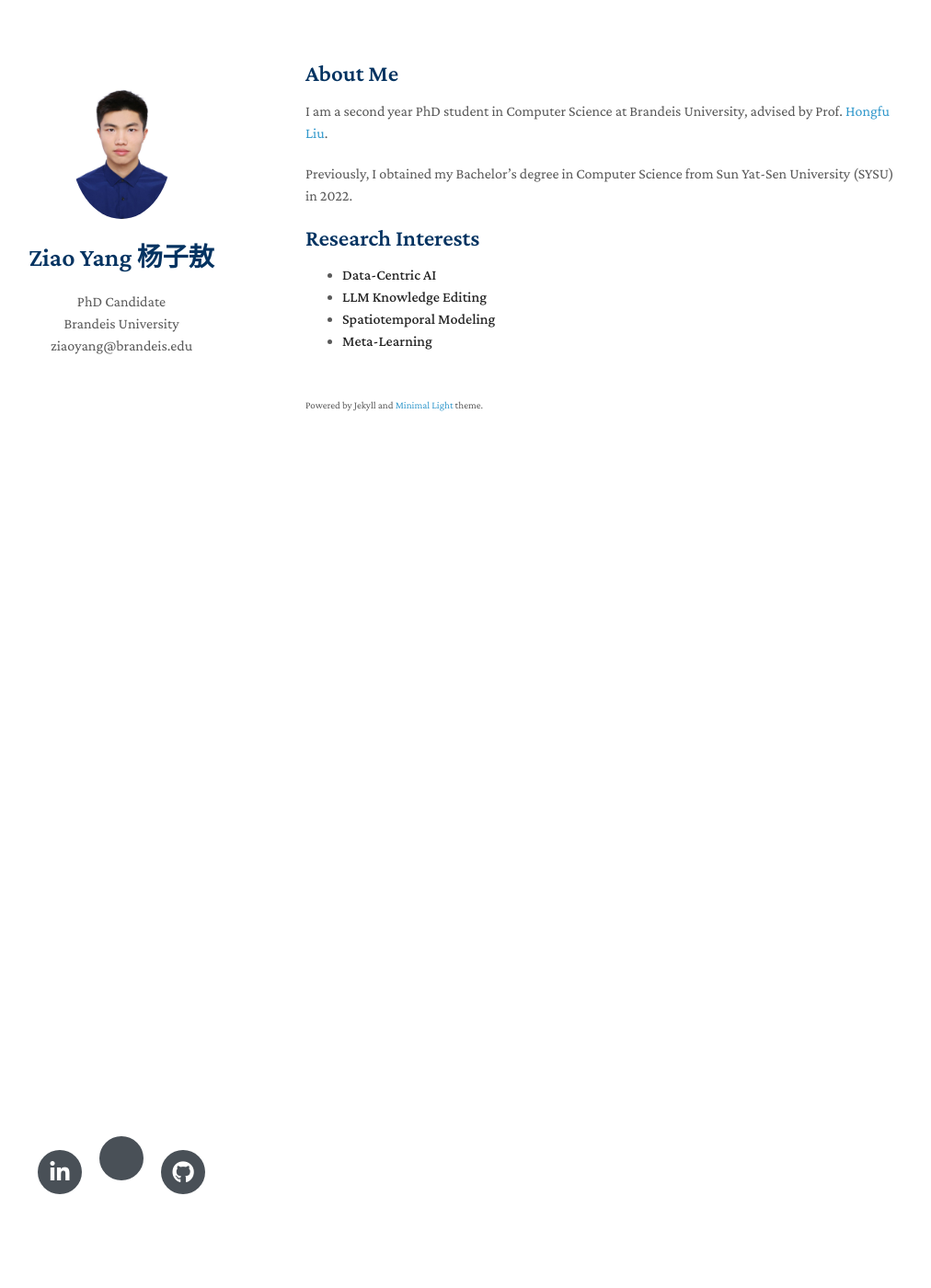
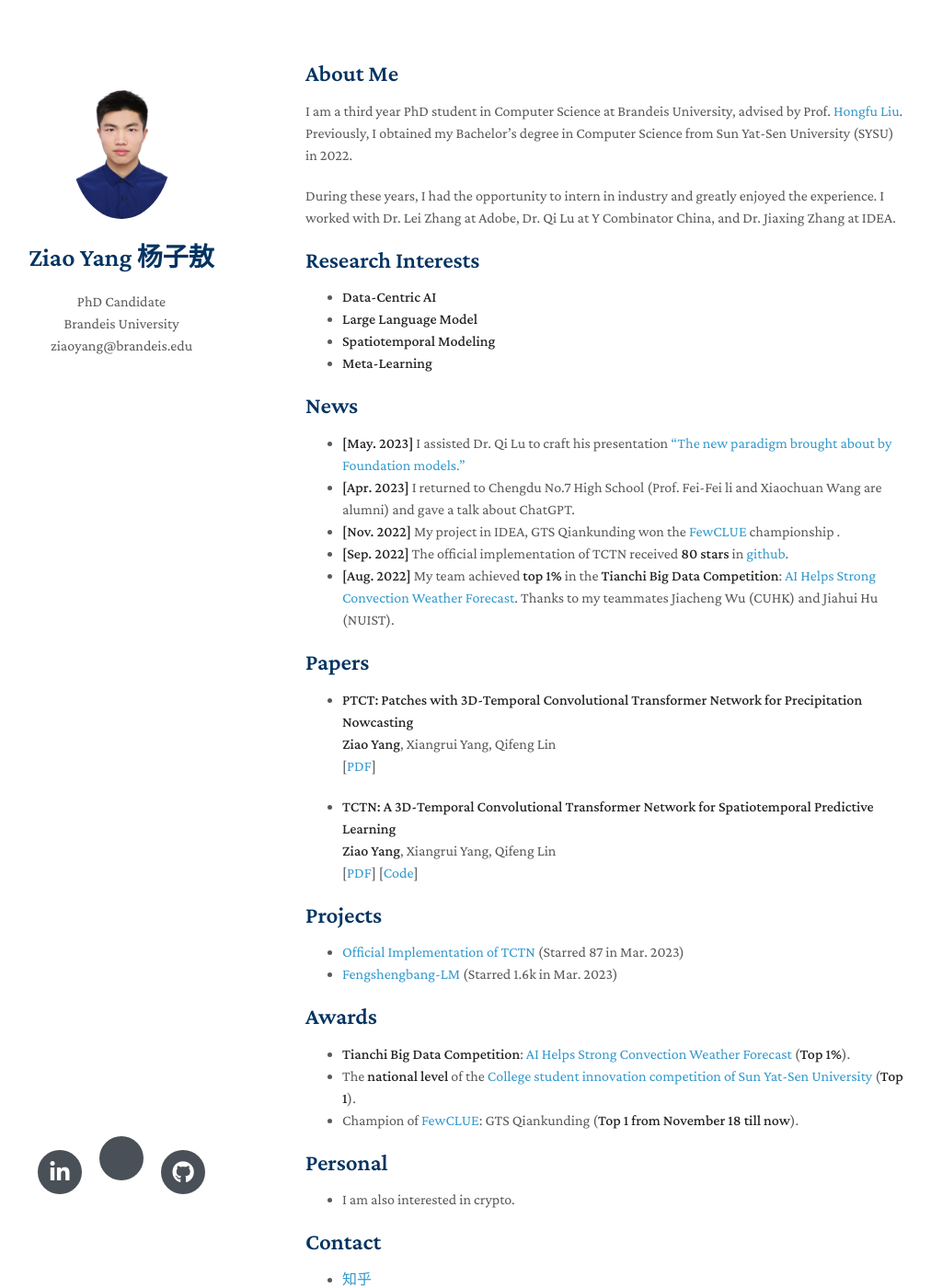
Before and after one commit to yangziao56/homepage, a Jekyll site: the page built from index.md, in a window 1280 px wide and 1400 px high. Shown: the whole window at 92% size, without its empty margins (138-1150 px from the left). Built offline with Jekyll 4.4.1, drawn with Linux system fonts in a browser that asks for light colours; nearby versions of some CDN libraries; a style sheet for code colours, icons or effects is not loaded; our own code applies the rules of GitHub Pages for plain Markdown files; some of the changed text lies outside the part shown.

Commit message:
Uncomment sections in index.md

```diff
--- a/index.md
+++ b/index.md
@@ -3,18 +3,19 @@ layout: homepage
 ---
 
 ## About Me
-I am a second year PhD student in Computer Science at Brandeis University, advised by Prof. [Hongfu Liu](https://hongfuliu.com).
+I am a third year PhD student in Computer Science at Brandeis University, advised by Prof. [Hongfu Liu](https://hongfuliu.com). Previously, I obtained my Bachelor's degree in Computer Science from Sun Yat-Sen University (SYSU) in 2022.
 
-Previously, I obtained my Bachelor's degree in Computer Science from Sun Yat-Sen University (SYSU) in 2022.
+During these years, I had the opportunity to intern in industry and greatly enjoyed the experience. I worked with Dr. Lei Zhang at Adobe, Dr. Qi Lu at Y Combinator China, and Dr. Jiaxing Zhang at IDEA.
+
+
 
 ## Research Interests
 
 - **Data-Centric AI**
-- **LLM Knowledge Editing**
+- **Large Language Model**
 - **Spatiotemporal Modeling**
 - **Meta-Learning**
 
-<!--
 ## News
 - **[May. 2023]** I assisted Dr. Qi Lu to craft his presentation ["The new paradigm brought about by Foundation models."](https://www.bilibili.com/video/BV1mM4y147qw/?spm_id_from=333.337.search-card.all.click)
 - **[Apr. 2023]** I returned to Chengdu No.7 High School (Prof. Fei-Fei li and Xiaochuan Wang are alumni) and gave a talk about ChatGPT.
@@ -54,4 +55,3 @@ Previously, I obtained my Bachelor's degree in Computer Science from Sun Yat-Sen
 ## Contact
 - [知乎](https://www.zhihu.com/people/qi-dian-5-52-16)
 - Email: ziaoyang@brandeis.edu
--->
```
